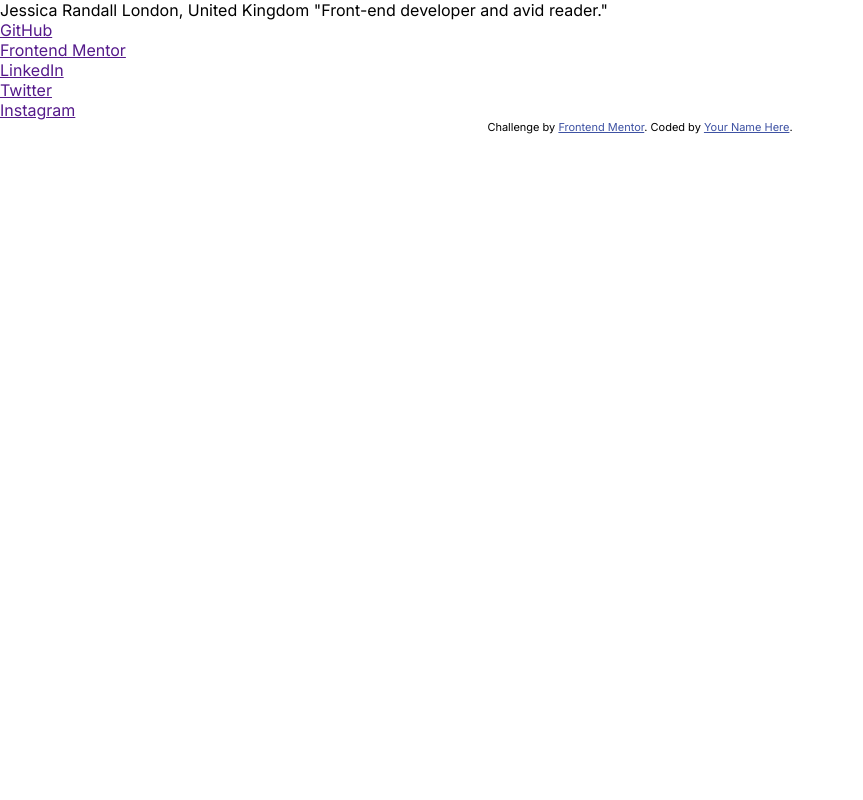
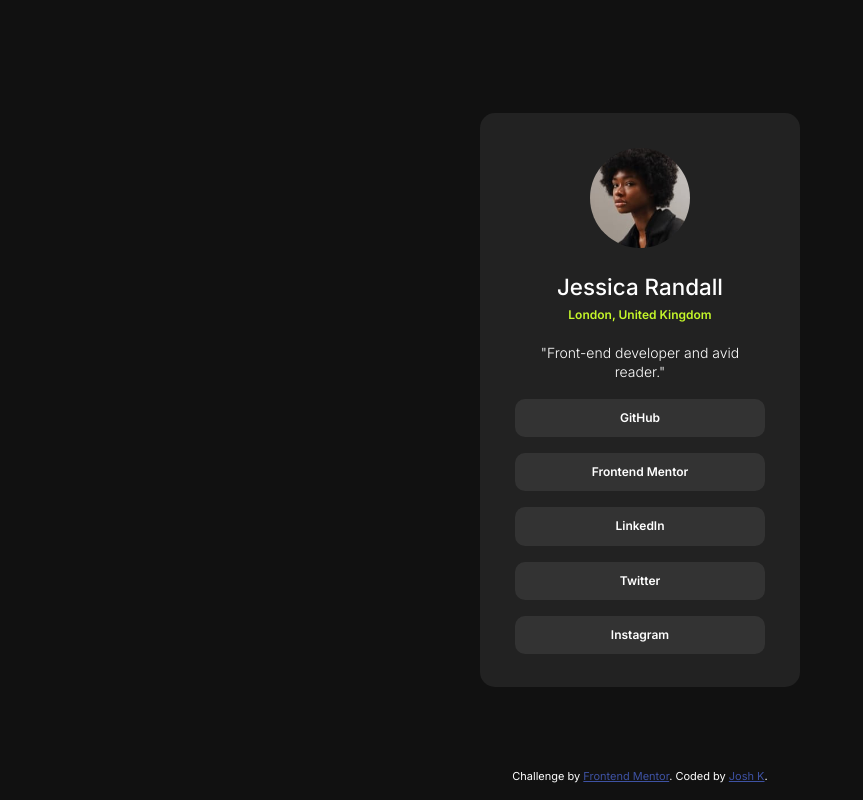
Before and after one commit to jkaps9/social-links-profile-main, a plain HTML site: page index.html in a window 1280 px wide. Shown: the whole page, without its empty margins (0-863 px from the left). Drawn offline with Linux system fonts and the light colour scheme.

Commit message:
Ready for submission

```diff
--- a/index.html
+++ b/index.html
@@ -12,21 +12,22 @@
 
 <body>
   <main>
-    Jessica Randall
-    London, United Kingdom
-    "Front-end developer and avid reader."
-    <ul>
-      <li><a href="">GitHub</a></li>
-      <li><a href="">Frontend Mentor</a></li>
-      <li><a href="">LinkedIn</a></li>
-      <li><a href="">Twitter</a></li>
-      <li><a href="">Instagram</a></li>
-    </ul>
+    <div class="container">
+      <img src="images/avatar-jessica.jpeg" alt="">
+      <h1>Jessica Randall</h1>
+      <p class="location">London, United Kingdom</h2>
+      <p>"Front-end developer and avid reader."</p>
+      <a href="" class="button">GitHub</a>
+      <a href="" class="button">Frontend Mentor</a>
+      <a href="" class="button">LinkedIn</a>
+      <a href="" class="button">Twitter</a>
+      <a href="" class="button">Instagram</a>
+    </div>
   </main>
   <footer>
     <div class="attribution">
       Challenge by <a href="https://www.frontendmentor.io?ref=challenge" target="_blank">Frontend Mentor</a>.
-      Coded by <a href="#">Your Name Here</a>.
+      Coded by <a href="#">Josh K</a>.
     </div>
   </footer>
 </body>
--- a/style.css
+++ b/style.css
@@ -1,4 +1,4 @@
-@import url('https://fonts.googleapis.com/css2?family=Inter:wght@400..700&display=swap');
+@import url('https://fonts.googleapis.com/css2?family=Inter:wght@100..700&display=swap');
 
 :root {
     --primary-color: hsl(75, 94%, 57%);
@@ -12,15 +12,80 @@
 
 body {
     font-family: 'Inter', sans-serif;
-}
-
-body p {
+    background: #111;
+    color: white;
+    line-height: 1.3em;
     font-size: 0.875rem;
 }
 
+main {
+    height: 100vh;
+    display: grid;
+    align-items: center;
+    justify-content: center;
+}
+
+.container {
+    display: flex;
+    flex-direction: column;
+    align-items: center;
+    height: auto;
+    max-width: 320px;
+    min-width: 28vh;
+    background: #222;
+    text-align: center;
+    padding: 35px 35px 25px 35px;
+    border-radius: 15px;
+}
+
+.container img {
+    border-radius: 100px;
+    max-width: 40%;
+    margin-bottom: 30px;
+}
+
+.container h1 {
+    font-size: 1.4rem;
+    font-weight: 500;
+}
+
+.container p {
+    margin: 10px 0px;
+    font-weight: 300;
+    font-size: 0.875rem;
+}
+
+p.location {
+    color: var(--primary-color);
+    font-weight: 600;
+    font-size: 0.75rem;
+}
+
+.container .button {
+    background: #333;
+    color: white;
+    padding: 10px;
+    border: none;
+    border-radius: 10px;
+    width: 100%;
+    margin: 8px 50px;
+    text-decoration: none;
+    font-size: 0.75rem;
+    font-weight: 600;
+}
+
+.button:hover {
+    background: var(--primary-color);
+    color: #111;
+}
+
 footer {
+    position: absolute;
+    bottom: 0;
+    width: 100%;
     font-size: 0.688rem;
     text-align: center;
+    padding: 15px;
 }
 
 footer a {
```
